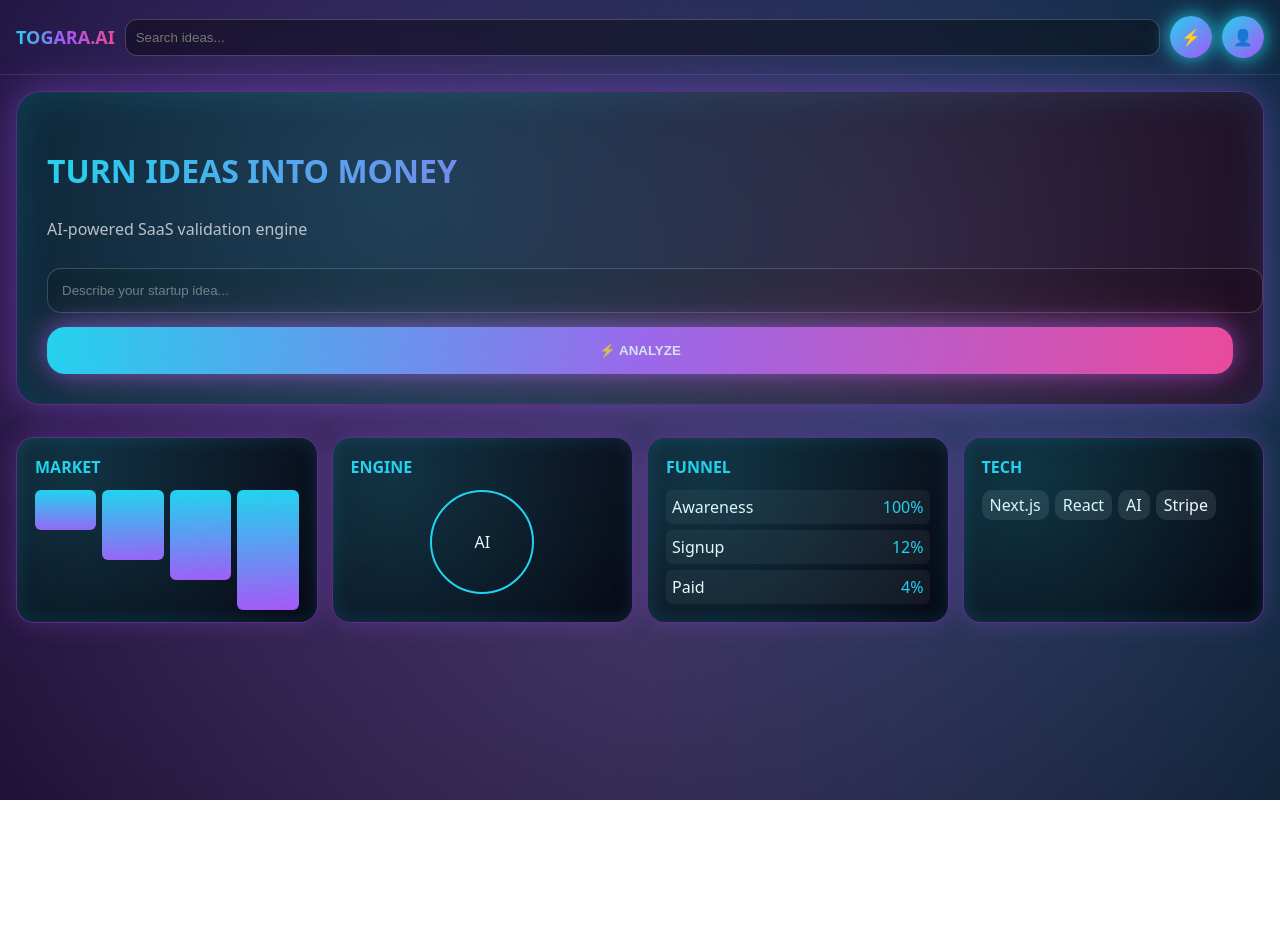
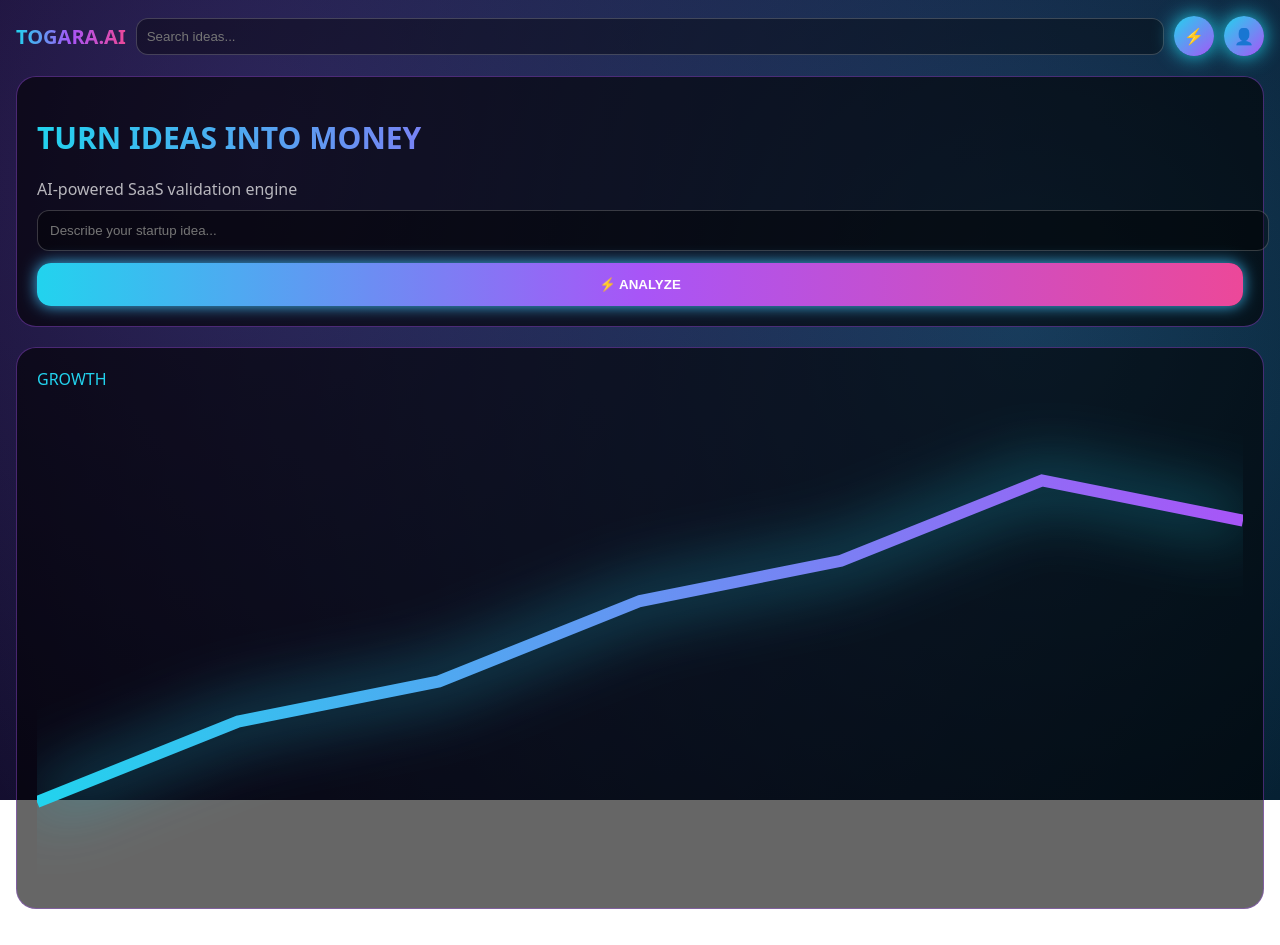
Before and after one commit to TogaraCode/ai-saas-platform, a Next.js app: page / in a window 1280 px wide. Before the commit the page ends 800 px from the top, so only its background shows below. Built offline with nearby package versions, Linux system fonts and the light colour scheme.

Commit message:
Refactor Home component and update styles

```diff
--- a/app/page.js
+++ b/app/page.js
@@ -2,31 +2,29 @@
 import { useState } from "react"
 
 export default function Home() {
-  const [showAuth, setShowAuth] = useState(false)
+  const [loading, setLoading] = useState(false)
+  const [result, setResult] = useState(null)
 
   return (
     <div style={root}>
 
-      {/* 🌌 BACKGROUND */}
-      <div style={bg} />
+      {/* BACKGROUND */}
+      <div style={bg}></div>
 
-      {/* 🔥 HEADER */}
-      <header style={header}>
+      <div style={content}>
+
+        {/* HEADER */}
+        <div style={header}>
           <div style={logo}>TOGARA.AI</div>
 
           <input placeholder="Search ideas..." style={search} />
 
-        <div style={navRight}>
-          <div style={iconBtn}>⚡</div>
-          <div style={iconBtn} onClick={() => setShowAuth(true)}>👤</div>
+          <div style={icon}>⚡</div>
+          <div style={icon}>👤</div>
         </div>
-      </header>
 
-      {/* 🚀 HERO */}
-      <section style={hero}>
-
-        {/* glow layer */}
-        <div style={heroGlow} />
+        {/* HERO */}
+        <div style={card}>
 
           <h1 style={title}>TURN IDEAS INTO MONEY</h1>
 
@@ -38,67 +36,101 @@ export default function Home() {
 
           <button
             style={cta}
-          onMouseEnter={(e)=> e.currentTarget.style.transform="scale(1.05)"}
-          onMouseLeave={(e)=> e.currentTarget.style.transform="scale(1)"}
+            onClick={() => {
+              setLoading(true)
+              setResult(null)
+
+              setTimeout(() => {
+                setLoading(false)
+                setResult({
+                  score: 82,
+                  demand: 78,
+                  monetization: 74
+                })
+              }, 1200)
+            }}
           >
             ⚡ ANALYZE
           </button>
 
-      </section>
-
-      {/* 📊 GRID */}
-      <section style={grid}>
-
-        <Panel title="MARKET">
-          <Bars />
-        </Panel>
-
-        <Panel title="ENGINE">
-          <Circle />
-        </Panel>
-
-        <Panel title="FUNNEL">
-          <Funnel />
-        </Panel>
-
-        <Panel title="TECH">
-          <Tags />
-        </Panel>
-
-      </section>
-
-      {/* 🔐 AUTH MODAL */}
-      {showAuth && (
-        <div style={modalOverlay} onClick={() => setShowAuth(false)}>
-          <div style={modal} onClick={(e) => e.stopPropagation()}>
-
-            <h2 style={modalTitle}>Access System</h2>
-
-            <input placeholder="Email" style={input} />
-            <input placeholder="Password" type="password" style={input} />
-
-            <button style={cta}>Login</button>
-
-            <p style={{ marginTop: 10, opacity: 0.6 }}>
-              No account? Sign up
-            </p>
+          {loading && <div style={scan}></div>}
 
         </div>
+
+        {/* RESULTS */}
+        {result && (
+          <div style={results}>
+            <Stat label="IDEA SCORE" value={result.score} />
+            <Stat label="DEMAND" value={result.demand} />
+            <Stat label="MONETIZATION" value={result.monetization} />
           </div>
         )}
+
+        {/* FUTURISTIC CHART */}
+        <div style={card}>
+          <div style={sectionTitle}>GROWTH</div>
+          <Chart />
+        </div>
+
+      </div>
+
+      {/* ANIMATIONS */}
+      <style>{`
+        @keyframes glow {
+          0% { box-shadow: 0 0 10px #22d3ee }
+          50% { box-shadow: 0 0 30px #a855f7 }
+          100% { box-shadow: 0 0 10px #22d3ee }
+        }
+
+        @keyframes scan {
+          0% { transform: translateX(-100%) }
+          100% { transform: translateX(100%) }
+        }
+      `}</style>
 
     </div>
   )
 }
 
-/* ================= STYLES ================= */
+/* COMPONENTS */
+
+function Stat({ label, value }) {
+  return (
+    <div style={stat}>
+      <div style={{ opacity: 0.6 }}>{label}</div>
+      <div style={statValue}>{value}</div>
+    </div>
+  )
+}
+
+function Chart() {
+  return (
+    <svg viewBox="0 0 300 120" style={{ width: "100%" }}>
+      <polyline
+        fill="none"
+        stroke="url(#grad)"
+        strokeWidth="3"
+        points="0,100 50,80 100,70 150,50 200,40 250,20 300,30"
+        style={{
+          filter: "drop-shadow(0 0 8px #22d3ee)"
+        }}
+      />
+      <defs>
+        <linearGradient id="grad">
+          <stop offset="0%" stopColor="#22d3ee" />
+          <stop offset="100%" stopColor="#a855f7" />
+        </linearGradient>
+      </defs>
+    </svg>
+  )
+}
+
+/* STYLES */
 
 const root = {
   minHeight: "100vh",
   color: "white",
-  fontFamily: "system-ui",
-  position: "relative",
-  overflow: "hidden"
+  fontFamily: "system-ui"
 }
 
 const bg = {
@@ -107,28 +139,27 @@ const bg = {
   background: `
     radial-gradient(circle at 20% 20%, rgba(168,85,247,0.25), transparent),
     radial-gradient(circle at 80% 40%, rgba(34,211,238,0.25), transparent),
-    radial-gradient(circle at 50% 80%, rgba(236,72,153,0.2), transparent),
-    linear-gradient(#020617, #020617)
+    #020617
   `,
   zIndex: 0
 }
 
-/* HEADER */
+const content = {
+  position: "relative",
+  zIndex: 1,
+  padding: 16
+}
 
 const header = {
-  position: "relative",
-  zIndex: 2,
   display: "flex",
   alignItems: "center",
-  justifyContent: "space-between",
-  padding: 16,
-  backdropFilter: "blur(12px)",
-  borderBottom: "1px solid rgba(255,255,255,0.1)"
+  gap: 10,
+  marginBottom: 20
 }
 
 const logo = {
   fontWeight: "bold",
-  fontSize: 18,
+  fontSize: 20,
   background: "linear-gradient(90deg,#22d3ee,#a855f7,#ec4899)",
   WebkitBackgroundClip: "text",
   color: "transparent"
@@ -136,7 +167,6 @@ const logo = {
 
 const search = {
   flex: 1,
-  margin: "0 10px",
   padding: 10,
   borderRadius: 12,
   border: "1px solid rgba(255,255,255,0.2)",
@@ -144,54 +174,27 @@ const search = {
   color: "white"
 }
 
-const navRight = {
-  display: "flex",
-  gap: 10
-}
-
-const iconBtn = {
-  width: 42,
-  height: 42,
+const icon = {
+  width: 40,
+  height: 40,
   borderRadius: "50%",
   background: "linear-gradient(135deg,#22d3ee,#a855f7)",
   display: "flex",
   alignItems: "center",
   justifyContent: "center",
-  cursor: "pointer",
   boxShadow: "0 0 20px #22d3ee"
 }
 
-/* HERO */
-
-const hero = {
-  position: "relative",
-  zIndex: 2,
-  padding: 30,
-  margin: 16,
-  borderRadius: 24,
-  background: `
-    linear-gradient(135deg, rgba(10,10,25,0.95), rgba(5,5,20,0.95))
-  `,
-  border: "1px solid rgba(168,85,247,0.5)",
-  boxShadow: `
-    0 0 40px rgba(168,85,247,0.4),
-    inset 0 0 40px rgba(34,211,238,0.15)
-  `,
-  overflow: "hidden"
-}
-
-const heroGlow = {
-  position: "absolute",
-  inset: 0,
-  background: `
-    radial-gradient(circle at 30% 30%, rgba(34,211,238,0.25), transparent),
-    radial-gradient(circle at 70% 60%, rgba(236,72,153,0.2), transparent)
-  `,
-  pointerEvents: "none"
+const card = {
+  padding: 20,
+  borderRadius: 20,
+  background: "rgba(0,0,0,0.6)",
+  border: "1px solid rgba(168,85,247,0.4)",
+  marginBottom: 20
 }
 
 const title = {
-  fontSize: 32,
+  fontSize: 30,
   fontWeight: "bold",
   background: "linear-gradient(90deg,#22d3ee,#a855f7,#ec4899)",
   WebkitBackgroundClip: "text",
@@ -200,176 +203,59 @@ const title = {
 
 const subtitle = {
   opacity: 0.7,
-  marginTop: 8
+  marginBottom: 10
 }
 
 const input = {
   width: "100%",
-  marginTop: 12,
-  padding: 14,
-  borderRadius: 14,
+  padding: 12,
+  borderRadius: 12,
   border: "1px solid rgba(255,255,255,0.2)",
   background: "rgba(0,0,0,0.4)",
   color: "white"
 }
 
 const cta = {
-  marginTop: 14,
+  marginTop: 12,
   width: "100%",
-  padding: 16,
-  borderRadius: 18,
+  padding: 14,
+  borderRadius: 14,
   border: "none",
   fontWeight: "bold",
   background: "linear-gradient(90deg,#22d3ee,#a855f7,#ec4899)",
   color: "white",
-  boxShadow: `
-    0 0 25px rgba(168,85,247,0.6),
-    0 0 50px rgba(236,72,153,0.3)
-  `,
-  cursor: "pointer",
-  transition: "0.2s"
+  animation: "glow 2s infinite"
 }
 
-/* GRID */
-
-const grid = {
-  position: "relative",
-  zIndex: 2,
-  display: "grid",
-  gridTemplateColumns: "repeat(auto-fit,minmax(250px,1fr))",
-  gap: 14,
-  padding: 16
+const scan = {
+  marginTop: 10,
+  height: 4,
+  borderRadius: 10,
+  background: "linear-gradient(90deg,#22d3ee,#a855f7,#ec4899)",
+  animation: "scan 1s infinite"
 }
 
-const panel = {
-  padding: 18,
-  borderRadius: 18,
-  background: `
-    linear-gradient(145deg, rgba(10,10,20,0.9), rgba(5,5,15,0.95))
-  `,
-  border: "1px solid rgba(168,85,247,0.5)",
-  boxShadow: `
-    0 0 25px rgba(168,85,247,0.25),
-    inset 0 0 20px rgba(34,211,238,0.15)
-  `,
-  backdropFilter: "blur(14px)",
-  position: "relative",
-  overflow: "hidden"
+const results = {
+  display: "flex",
+  gap: 10,
+  marginBottom: 20
 }
 
-/* MODAL */
-
-const modalOverlay = {
-  position: "fixed",
-  inset: 0,
-  background: "rgba(0,0,0,0.8)",
-  display: "flex",
-  alignItems: "center",
-  justifyContent: "center",
-  zIndex: 10
+const stat = {
+  flex: 1,
+  padding: 16,
+  borderRadius: 16,
+  background: "rgba(0,0,0,0.6)",
+  border: "1px solid rgba(168,85,247,0.4)"
 }
 
-const modal = {
-  width: 320,
-  padding: 20,
-  borderRadius: 20,
-  background: "rgba(0,0,0,0.9)",
-  border: "1px solid #a855f7",
-  boxShadow: "0 0 30px rgba(168,85,247,0.5)"
+const statValue = {
+  color: "#22d3ee",
+  fontSize: 20,
+  fontWeight: "bold"
 }
 
-const modalTitle = {
-  textAlign: "center",
-  marginBottom: 12,
-  background: "linear-gradient(90deg,#22d3ee,#a855f7)",
-  WebkitBackgroundClip: "text",
-  color: "transparent"
+const sectionTitle = {
+  marginBottom: 10,
+  color: "#22d3ee"
 }
-
-/* COMPONENTS */
-
-function Panel({ title, children }) {
-  return (
-    <div style={panel}>
-      <div style={{
-        position: "absolute",
-        inset: 0,
-        background: "radial-gradient(circle at 20% 20%, rgba(34,211,238,0.2), transparent)",
-        pointerEvents: "none"
-      }} />
-      <div style={{ color: "#22d3ee", marginBottom: 12, fontWeight: "bold" }}>
-        {title}
-      </div>
-      {children}
-    </div>
-  )
-}
-
-function Bars() {
-  const data = [40, 70, 90, 120]
-  return (
-    <div style={{ display: "flex", gap: 6, height: 100 }}>
-      {data.map((d, i) => (
-        <div key={i} style={{
-          flex: 1,
-          height: d,
-          background: "linear-gradient(#22d3ee,#a855f7)",
-          borderRadius: 6
-        }} />
-      ))}
-    </div>
-  )
-}
-
-function Circle() {
-  return (
-    <div style={{
-      width: 100,
-      height: 100,
-      borderRadius: "50%",
-      border: "2px solid #22d3ee",
-      display: "flex",
-      alignItems: "center",
-      justifyContent: "center",
-      margin: "auto"
-    }}>
-      AI
-    </div>
-  )
-}
-
-function Funnel() {
-  const f = [["Awareness","100%"],["Signup","12%"],["Paid","4%"]]
-  return (
-    <div style={{ display: "grid", gap: 6 }}>
-      {f.map(([l,v]) => (
-        <div key={l} style={{
-          display: "flex",
-          justifyContent: "space-between",
-          padding: 6,
-          background: "rgba(255,255,255,0.05)",
-          borderRadius: 6
-        }}>
-          {l}
-          <span style={{ color:"#22d3ee" }}>{v}</span>
-        </div>
-      ))}
-    </div>
-  )
-}
-
-function Tags() {
-  return (
-    <div style={{ display: "flex", flexWrap: "wrap", gap: 6 }}>
-      {["Next.js","React","AI","Stripe"].map(x => (
-        <div key={x} style={{
-          padding: "4px 8px",
-          borderRadius: 10,
-          background: "rgba(255,255,255,0.1)"
-        }}>
-          {x}
-        </div>
-      ))}
-    </div>
-  )
-}
```
Lines whose indentation alone changed are shown as unchanged.
